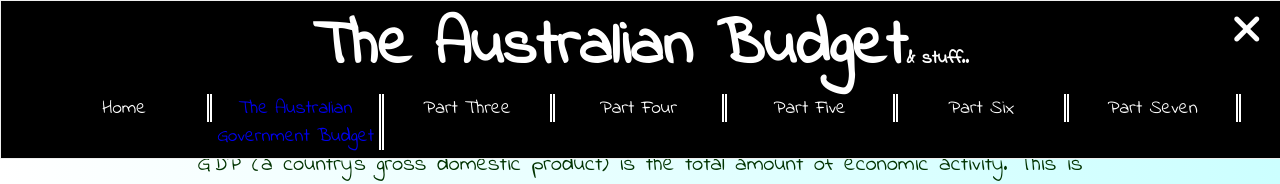
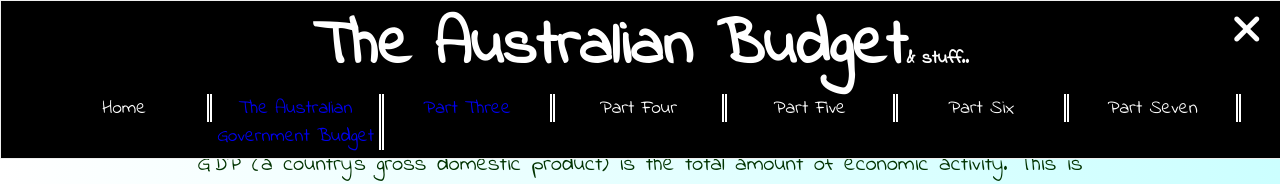
Before and after one commit to ausbudget/Part_1, a plain HTML site: page index.html in a window 1280 px wide. Shown: the top 184 px of the page. Drawn offline with nearby package versions, Linux system fonts and the light colour scheme.

Commit message:
part 2 test

```diff
--- a/index.html
+++ b/index.html
@@ -16,7 +16,7 @@
       <ul id="nav">
         <li>Home</li>
         <a href="https://ausbudget.github.io/Part_1/"><li>The Australian Government Budget</li></a>
-        <li>Part Three</li>
+        <a href="Part2.html"><li>Part Three</li></a>
         <li>Part Four</li>
         <li>Part Five</li>
         <li>Part Six</li>
```
